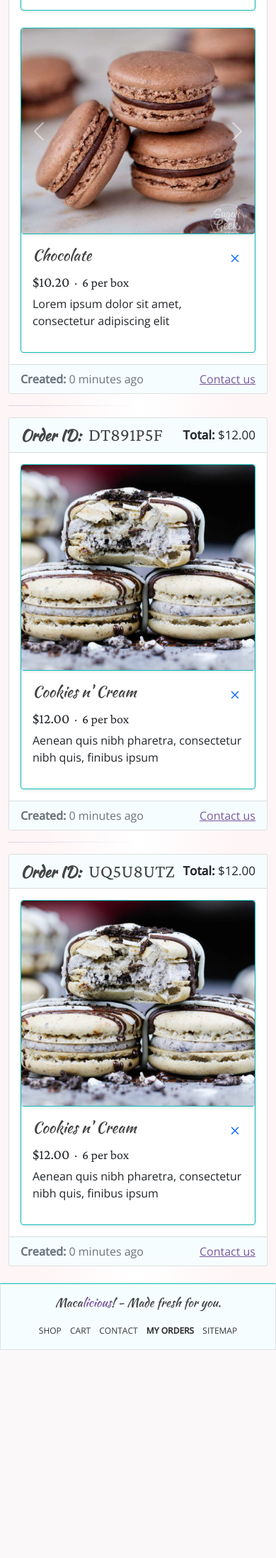
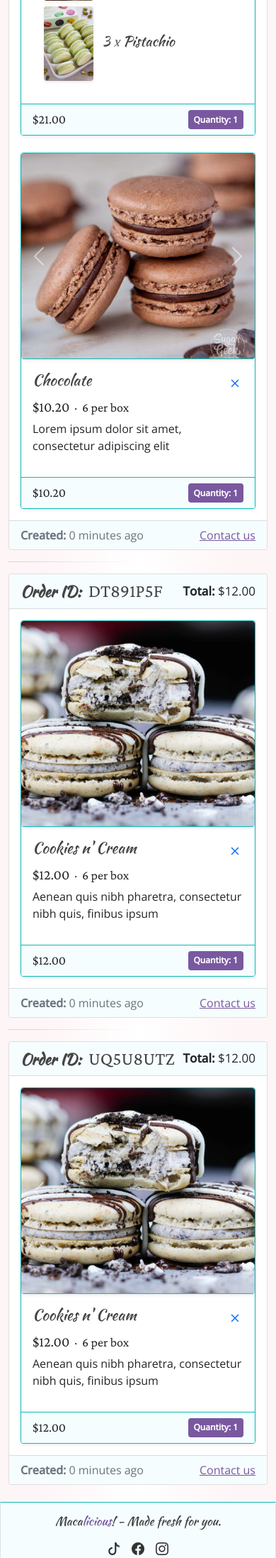
Before and after one commit to Elmer-Almeida/macalicious, a Django app: page /orders/ in a window 390 px wide. Shown: the part 2769-4964 px from the top of the page at 71% size. Before the commit the page ends 4671 px from the top, so only its background shows below. Run offline with Django 3.2, Linux system fonts and the light colour scheme; a user stored in the database is signed in; data comes from the database, SQL or seed files in the repository; both versions use the stored data as it was after the commit; some libraries are stand-ins or nearby versions.

Commit message:
added footer social icons, navbar mobile only social icons, added cart item quantity

```diff
--- a/cart/templates/partials/cart_results.html
+++ b/cart/templates/partials/cart_results.html
@@ -37,6 +37,14 @@
                 </p>
                 <p class="card-text">{{ set.macaron.description|truncatewords:30 }}</p>
             </div>
+            <div class="card-footer d-flex justify-content-between border-top-tiffany">
+                <div class="price" style="font-size:18px;">
+                    ${{ item.total }}
+                </div>
+                <span class="badge bg-primary d-flex align-items-center">
+                    Quantity: {{ item.quantity }}
+                </span>
+            </div>
         </div>
     </div>
 
--- a/macalicious/settings.py
+++ b/macalicious/settings.py
@@ -11,7 +11,7 @@ BASE_DIR = Path(__file__).resolve().parent.parent
 SECRET_KEY = 'django-insecure-)4l*^n-uu2f&5y^8qdkxo5wp9t4vlwd-b*t4j-1sh8+-y1@tq5'
 
 # SECURITY WARNING: don't run with debug turned on in production!
-DEBUG = False
+DEBUG = True
 
 # Initialize env variables
 env = environ.Env()
--- a/static/static_dirs/css/main.css
+++ b/static/static_dirs/css/main.css
@@ -234,6 +234,20 @@ ul.footer-links li.list-inline-item.active {
     font-size: 17px;
 }
 
+.social-icons a {
+    color: #333;
+    font-size: 18px;
+    margin-right: 16px;
+}
+
+.social-icons a:hover {
+    color: #79589f;
+}
+
+footer .social-icons a:last-child {
+    margin-right: 0;
+}
+
 
 @media only screen and (max-width: 600px) {
     /*    mobile queries */
--- a/templates/partials/footer.html
+++ b/templates/partials/footer.html
@@ -1,11 +1,17 @@
 <footer class="border mt-4 border-top-tiffany">
     <div class="row m-0 py-3 align-items-center">
 
-        <div class="col-md-6 col-sm-12 col-xs-12 text-md-start text-center">
+        <div class="col-md-4 col-sm-12 col-xs-12 text-md-start text-center">
             <h5 class="m-0 footer-brand">Maca<span class="purple">licious</span>! - Made fresh for you.</h5>
         </div>
 
-        <div class="col-md-6 col-sm-12 col-xs-12">
+        <div class="col-md-4 col-sm-12 col-xs-12">
+            <div class="d-flex justify-content-center mt-3 mt-md-0 social-icons">
+                {% include 'partials/social_icons.html' %}
+            </div>
+        </div>
+
+        <div class="col-md-4 col-sm-12 col-xs-12">
             <div class="d-flex justify-content-md-end justify-content-center mt-3 mt-md-0">
                 <ul class="list-inline m-0 footer-links">
                     {# TODO: removed home for temporary deployment #}
@@ -21,8 +27,6 @@
                             href="{% url 'cart:view' %}">Cart</a></li>
                     <li class="list-inline-item {% if 'contact' in request.path %}active{% endif %}"><a
                             href="{% url 'contact:view' %}">Contact</a></li>
-{#                    <li class="list-inline-item {% if 'newsletter' in request.path %}active{% endif %}"><a#}
-{#                            href="{% url 'newsletter:signup' %}">Newsletter</a></li>#}
                     <li class="list-inline-item {% if 'orders' in request.path %}active{% endif %}"><a
                             href="{% url 'orders:view' %}">My Orders</a></li>
                     <li class="list-inline-item"><a href="{% url 'sitemap' %}" target="_blank">Sitemap</a></li>
--- a/templates/partials/navbar.html
+++ b/templates/partials/navbar.html
@@ -1,14 +1,15 @@
 <nav class="navbar navbar-expand-lg navbar-light bg-light fixed-top shadow-sm border-bottom-tiffany">
     <div class="container">
-        {# TODO: temporary set the homepage to the shop page #}
-        {#        <a href="{% url 'shop:view' %}" class="navbar-brand">Maca<span class="purple">licious</span>!</a>#}
+
         <a href="{% url 'landing' %}" class="navbar-brand">Maca<span class="purple">licious</span>!</a>
 
         <button class="navbar-toggler" type="button" data-bs-toggle="collapse" data-bs-target="#navbarSupportedContent"
                 aria-controls="navbarSupportedContent" aria-expanded="false" aria-label="Toggle navigation">
             <span class="navbar-toggler-icon"></span>
         </button>
+
         <div class="collapse navbar-collapse" id="navbarSupportedContent">
+
             <form action="{% url 'search:results' %}" method="GET" class="d-flex ms-md-3 my-4 my-md-0">
                 <input class="form-control me-2" type="search" placeholder="Search..." aria-label="Search"
                        name="search_query"
@@ -17,6 +18,7 @@
                     <i class="bi bi-search"></i>&nbsp;&nbsp;Search
                 </button>
             </form>
+
             <ul class="navbar-nav ms-auto mb-2 mb-lg-0">
 
                 <li class="nav-item">
@@ -28,11 +30,13 @@
                 {#                    <a class="nav-link {% if request.path == '/about/' %} active {% endif %}"#}
                 {#                       href="{% url 'about' %}">About</a>#}
                 {#                </li>#}
+
                 <li class="nav-item">
                     <a class="nav-link {% if 'shop' in request.path %} active {% endif %}"
                        href="{% url 'shop:view' %}">Shop &nbsp;&nbsp;<i
                             class="bi bi-bag {% if 'shop' in request.path %}purple{% endif %}"></i></a>
                 </li>
+
                 <li class="nav-item">
                     <a class="nav-link {% if 'cart' in request.path %} active {% endif %}"
                        href="{% url 'cart:view' %}">Cart &nbsp;&nbsp;<i
@@ -41,12 +45,15 @@
                             <span class="badge round-pill bg-primary price"
                                   style="font-size:13px;">{{ number_of_items }}</span>{% endif %}</a>
                 </li>
+
                 <li class="nav-item">
                     <a class="nav-link {% if 'contact' in request.path %} active {% endif %}"
                        href="{% url 'contact:view' %}">Contact &nbsp;&nbsp;<i
                             class="bi bi-envelope-open {% if 'contact' in request.path %}purple{% endif %}"></i></a>
                 </li>
+
                 <li class="nav-item dropdown">
+
                     <a class="nav-link dropdown-toggle" href="#" id="navbarDropdown" role="button"
                        data-bs-toggle="dropdown" aria-expanded="false">
                         {% if request.user.is_authenticated %}
@@ -61,6 +68,7 @@
                         &nbsp;&nbsp;<i
                             class="bi bi-person-circle {% if 'account' in request.path %}purple{% endif %}"></i>
                     </a>
+
                     <ul class="dropdown-menu" aria-labelledby="navbarDropdown">
                         {% if not request.user.is_authenticated %}
                             <li><a class="dropdown-item {% if 'login' in request.path %} active {% endif %}"
@@ -78,8 +86,18 @@
                             <li><a class="dropdown-item" href="{% url 'auth_logout' %}">Logout</a></li>
                         {% endif %}
                     </ul>
+
                 </li>
+
+                <li class="navbar-item d-block d-md-none d-lg-none d-xl-none">
+                    <div class="d-flex justify-content-center mt-2 social-icons">
+                        {% include 'partials/social_icons.html' %}
+                    </div>
+                </li>
+
             </ul>
+
         </div>
+
     </div>
 </nav>
--- /dev/null
+++ b/templates/partials/social_icons.html
@@ -0,0 +1,9 @@
+<a href="#" data-bs-toggle="tooltip" title="TikTok" data-bs-placement="left" target="_blank">
+    <i class="bi bi-tiktok"></i>
+</a>
+<a href="#" data-bs-toggle="tooltip" title="Facebook" data-bs-placement="top" target="_blank">
+    <i class="bi bi-facebook"></i>
+</a>
+<a href="#" data-bs-toggle="tooltip" title="Instagram" data-bs-placement="right" target="_blank">
+    <i class="bi bi-instagram"></i>
+</a>
```
Also changed, not shown: db.sqlite3. Lines whose indentation alone changed are shown as unchanged.
